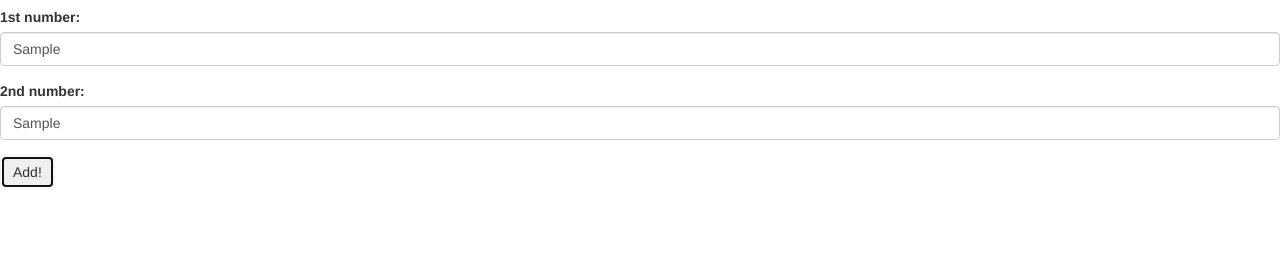
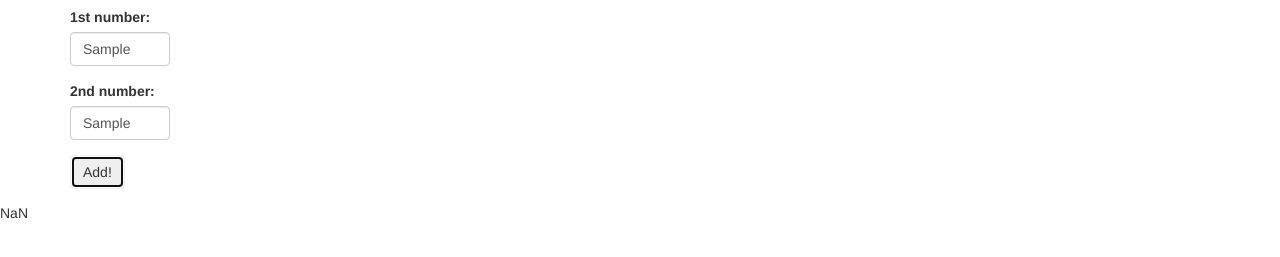
Before and after one commit to JohnNilsOlson/calculator, a plain HTML site: page index.html in a window 1280 px wide. Both pictures are taken after typing "Sample", "Sample" into the empty fields and a click on the button "Add!". Shown: the part 63-320 px from the top of the page. Drawn offline with Linux system fonts and the light colour scheme.

Commit message:
update script to display html
Co-authored-by: Teresa Rosinski <trosinski89@gmail.com>

```diff
--- a/css/styles.css
+++ b/css/styles.css
@@ -0,0 +1,3 @@
+form {
+  width: 100px;
+}
--- a/index.html
+++ b/index.html
@@ -9,6 +9,7 @@
     </head>
     <body>
       <h1>Calculator</h1>
+      <div class="container">
         <form id="add">
           <div class="form-group">
             <label for="add1">1st number:</label>
@@ -20,5 +21,9 @@
           </div>
           <button type="submit" class="btn">Add!</button>
         </form>
+      </div>
+      <div id="output">
+
+      </div>
     </body>
 </html>
--- a/js/scripts.js
+++ b/js/scripts.js
@@ -19,6 +19,7 @@ $(document).ready(function() {
 		event.preventDefault();
 		const number1 = parseInt($("#add1").val());
 		const number2 = parseInt($("#add2").val());
-		alert(add(number1, number2))
+		const result = add(number1, number2);
+		$("#output").text(result);
 	});
 });
```
Lines whose indentation alone changed are shown as unchanged.
